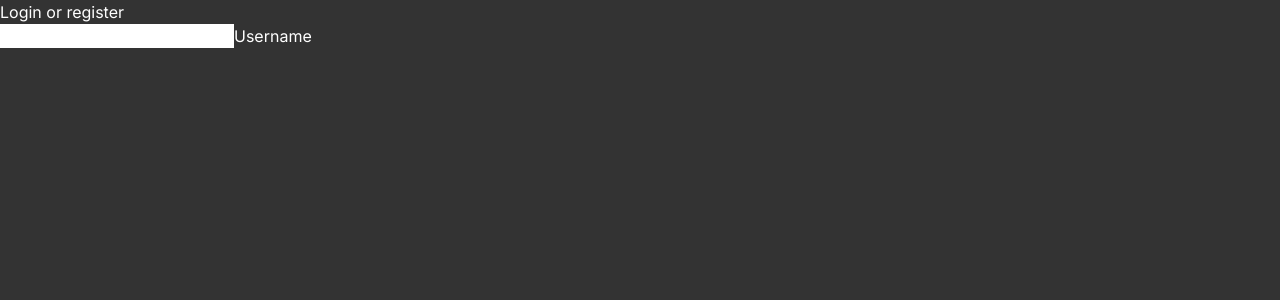
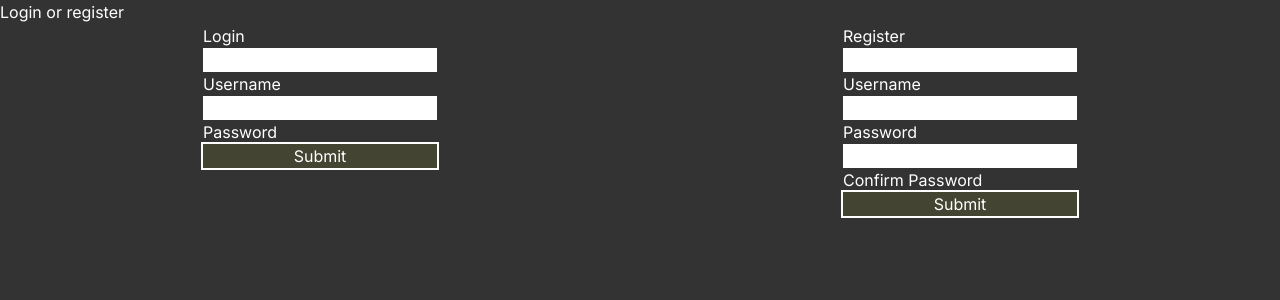
Before and after one commit to xobandech/NextJsApp, a Next.js app: page /auth in a window 1280 px wide. Shown: the top 300 px of the page. Built offline with nearby package versions, Linux system fonts and the light colour scheme.

Commit message:
Add registration and update login form

```diff
--- a/src/app/auth/page.tsx
+++ b/src/app/auth/page.tsx
@@ -3,13 +3,29 @@ const AuthPage = () => {
     <>
       <div>
         <h1>Login or register</h1>
-        <form action="">
+        <div className="flex justify-around">
+          <form action="" className="flex flex-col" >
+            <header>Login</header>
             <input type="text" name="username" />
             <label htmlFor="username">Username</label>
-        </form>
+            <input type="text" name="password" />
+            <label htmlFor="password">Password</label>
+            <button type="submit" className="outline outline-2 outline-white bg-[#443]">Submit</button>
+          </form>
+          <form action="" className="flex flex-col">
+            <header>Register</header>
+            <input type="text" name="username" />
+            <label htmlFor="username">Username</label>
+            <input type="text" name="password" />
+            <label htmlFor="password">Password</label>
+            <input type="text" name="confirmPassword" />
+            <label htmlFor="confirmPassword">Confirm Password</label>
+            <button type="submit" className="outline outline-2 outline-white bg-[#443]">Submit</button>
+          </form>
+        </div>
       </div>
     </>
   );
 };
 
-export default AuthPage
+export default AuthPage;
```
